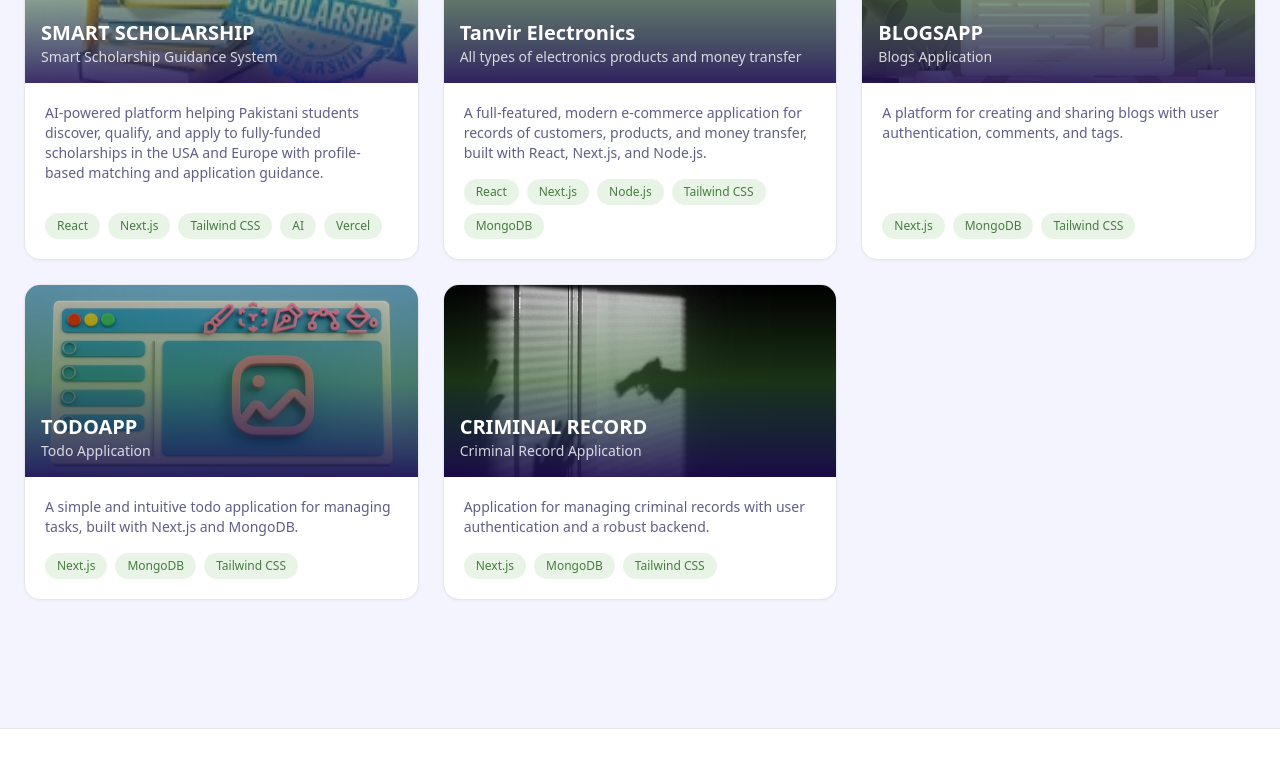
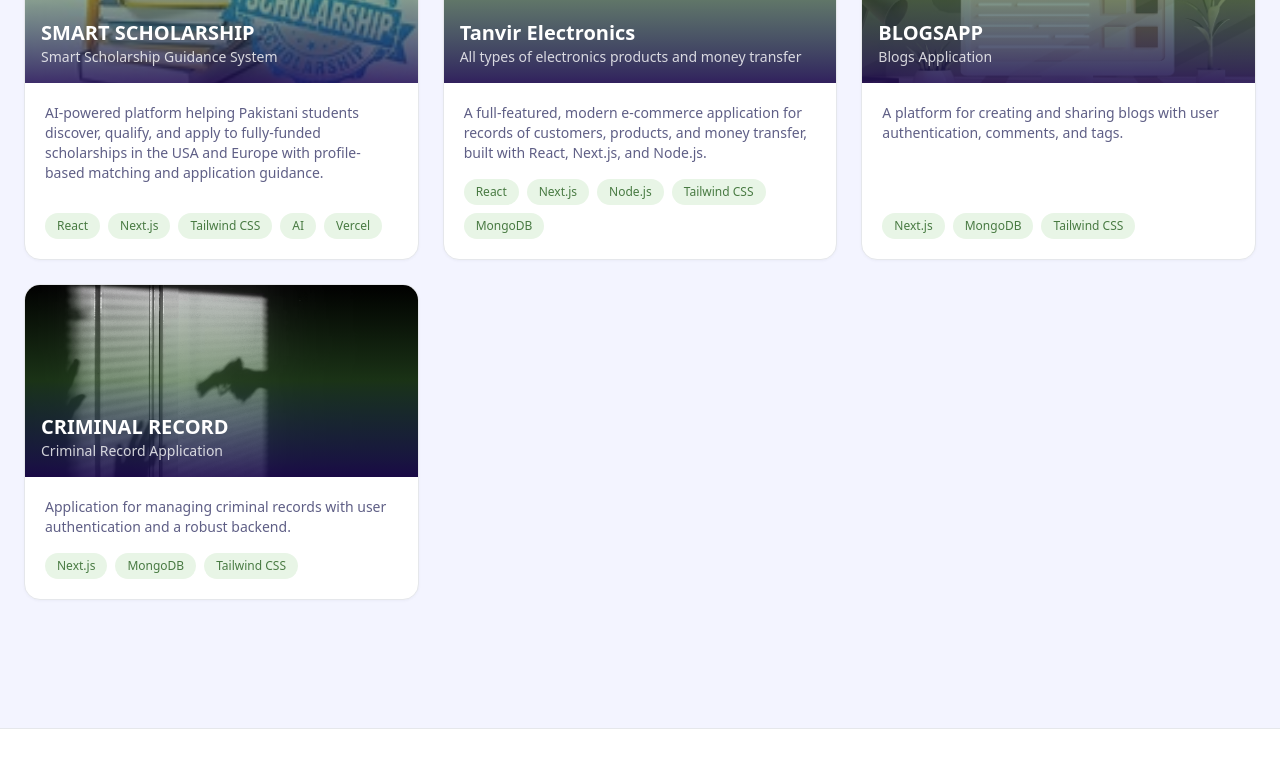
Before and after one commit to mmunir439/portfolio, a Next.js app: page /projects in a window 1280 px wide. Shown: the part 444-1224 px from the top of the page. Built offline with nearby package versions, Linux system fonts and the light colour scheme; grey boxes are pictures that could not be loaded.

Commit message:
this is added to it in here

```diff
--- a/src/app/projects/page.jsx
+++ b/src/app/projects/page.jsx
@@ -30,15 +30,6 @@ const projects = [
     image: "/assets/blogsapp.avif",
     tags: ["Next.js", "MongoDB", "Tailwind CSS"],
     href: "https://blogs-app-sigma-five.vercel.app/",
-  },
-  {
-    title: "TODOAPP",
-    subtitle: "Todo Application",
-    description:
-      "A simple and intuitive todo application for managing tasks, built with Next.js and MongoDB.",
-    image: "/assets/todoapp.avif",
-    tags: ["Next.js", "MongoDB", "Tailwind CSS"],
-    href: "https://todoapp-frontend-beryl.vercel.app/",
   },
   {
     title: "CRIMINAL RECORD",
```
